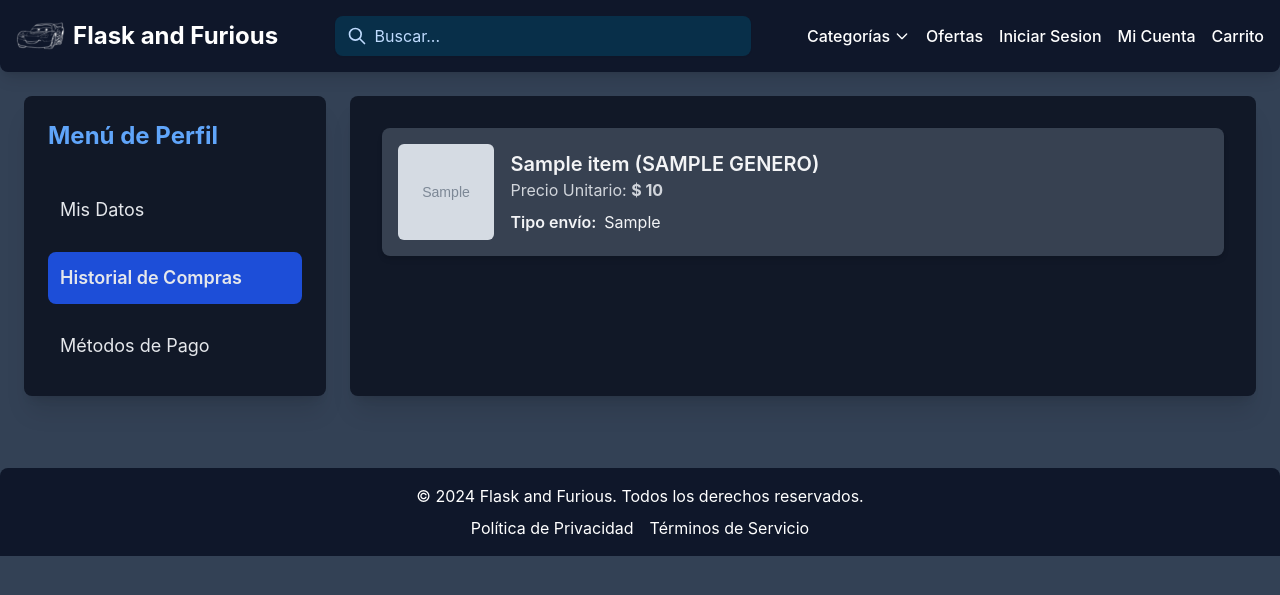
After one commit to emorales24/ludoteca-flask, a Flask app: page /carrito/historial in a window 1280 px wide. The commit adds this page. Shown: the top 595 px of the page. Run offline with Flask 3, Linux system fonts and the light colour scheme; grey boxes marked "Sample" are stand-in pictures; a database or web service that is not in the repository returns one stand-in record (values such as "Sample title"); data that the repository does not hold is empty; style sheets or scripts are compiled from the project's sources; some libraries are stand-ins or nearby versions.

Commit message:
agregado para historial de compras

```diff
--- a/app-frontend/src/app.py
+++ b/app-frontend/src/app.py
@@ -5,7 +5,7 @@ import requests
 
 from datos_auxiliares import generos,juegos
 # Importo funciones de peticiones a la API
-from querys_api import obtener_usuario, validar_usuario, modificar_juego, obtener_ofertas, actualizar_usuario, eliminar_usuario,obtener_juego, loguear_usuario, desloguear_usuario, buscar_usuario_online, actualizar_usuario_online,obtener_carrito, colocar_item_carrito, sacar_item_carrito, comprar_carrito
+from querys_api import obtener_usuario, validar_usuario, modificar_juego, obtener_ofertas, actualizar_usuario, eliminar_usuario,obtener_juego, loguear_usuario, desloguear_usuario, buscar_usuario_online, actualizar_usuario_online,obtener_carrito, colocar_item_carrito, sacar_item_carrito, comprar_carrito,obtener_historial_compras
 
 # Base dir es la ra�z del proyecto
 base_dir = os.path.abspath(os.path.join(os.path.dirname(__file__), ".."))
@@ -227,5 +227,11 @@ def comprar_itemsCarrito():
     return redirect(url_for('carrito'))
 
 
+@app.route("/carrito/historial")
+def ver_historial_compras():
+
+    historial_compras = obtener_historial_compras()
+    return render_template("historial_compras.html", compras=historial_compras)
+
 if __name__ == '__main__':
     app.run(debug = True, port = 5001)
--- a/app-frontend/src/querys_api.py
+++ b/app-frontend/src/querys_api.py
@@ -111,9 +111,6 @@ def comprar_carrito():
     return None
 
 def colocar_item_carrito(id_juego,tipo_envio,precio):
-    print(id_juego)
-    print(tipo_envio)
-    print(precio)
     response = requests.post(f"{API_BASE}/carrito/{id_juego}/{tipo_envio}/{precio}")
     if response.status_code == 200:
         return response.json()
@@ -124,3 +121,9 @@ def sacar_item_carrito(id_item):
     if response.status_code == 200:
         return response.json()
     return None
+
+def obtener_historial_compras():
+    response = requests.get(f"{API_BASE}/carrito/items/historial")
+    if response.status_code == 200:
+        return response.json()
+    return None
--- /dev/null
+++ b/app-frontend/templates/historial_compras.html
@@ -0,0 +1,37 @@
+{% extends 'base.html' %}
+
+{% block body %}
+    <!-- Contenido Principal del Perfil -->
+    <main class="container mx-auto p-6 flex flex-col lg:flex-row gap-6 min-h-screen-minus-nav">
+        <!-- Panel Lateral -->
+        <aside class="lg:w-1/4 bg-gray-900 p-6 rounded-lg shadow-xl flex flex-col space-y-4">
+            <h3 class="text-2xl font-bold text-blue-400 mb-4">Menú de Perfil</h3>
+            <a href="{{ url_for('redirigir_perfil') }}" class="block p-3 rounded-lg text-gray-200 text-lg hover:bg-blue-700 transition duration-200 ease-in-out">Mis Datos</a>
+            <a href="#" class="block p-3 rounded-lg text-gray-200 text-lg bg-blue-700 hover:bg-blue-800 transition duration-200 ease-in-out font-semibold">Historial de Compras</a>
+            <a href="#" class="block p-3 rounded-lg text-gray-200 text-lg hover:bg-blue-700 transition duration-200 ease-in-out">Métodos de Pago</a>
+        </aside>
+
+        <!-- Sección de Contenido Principal del Perfil -->
+        <section class="lg:w-3/4 bg-gray-900 p-8 rounded-lg shadow-xl">
+
+                <div id="cartItemsContainer" class="space-y-6">
+                    {% for item in compras %}
+                        <div class="flex items-center bg-gray-700 p-4 rounded-lg shadow-md">
+                            <img src="{{ url_for('static', filename=item['direccion_imagen']) }}" class="w-24 h-24 object-cover rounded-md mr-4">
+                            <div class="flex-grow">
+                                <h3 class="text-xl font-semibold text-gray-100">{{ item.nombre }}  ({{ item.genero.upper() }})</h3>
+                                <p class="text-gray-300">Precio Unitario: <span class="font-bold">$ {{ item.precio }}</span></p>
+                                <div class="flex items-center mt-2">
+                                    <label class="mr-2 font-semibold text-gray-100">Tipo envío:</label>
+                                    <span class="text-gray-100">{{ item.tipo_envio }}</span>
+                                </div>
+                            </div>
+                        </div>
+                    {% endfor %}
+                </div>
+
+        </section>
+
+
+    </main>
+{% endblock %}
--- a/app-frontend/templates/perfil.html
+++ b/app-frontend/templates/perfil.html
@@ -7,7 +7,7 @@
         <aside class="lg:w-1/4 bg-gray-900 p-6 rounded-lg shadow-xl flex flex-col space-y-4">
             <h3 class="text-2xl font-bold text-blue-400 mb-4">Menú de Perfil</h3>
             <a href="#" class="block p-3 rounded-lg text-gray-200 text-lg bg-blue-700 hover:bg-blue-800 transition duration-200 ease-in-out font-semibold">Mis Datos</a>
-            <a href="#" class="block p-3 rounded-lg text-gray-200 text-lg hover:bg-blue-700 transition duration-200 ease-in-out">Historial de Compras</a>
+            <a href="{{ url_for('ver_historial_compras') }}" class="block p-3 rounded-lg text-gray-200 text-lg hover:bg-blue-700 transition duration-200 ease-in-out">Historial de Compras</a>
             <a href="#" class="block p-3 rounded-lg text-gray-200 text-lg hover:bg-blue-700 transition duration-200 ease-in-out">Métodos de Pago</a>
         </aside>
 
@@ -110,5 +110,7 @@
                 </div>
             </form>
         </section>
+
+
     </main>
 {% endblock %}
```
Also changed, not shown: app-backend/routes/items_carrito.py (+19 -2 lines).
